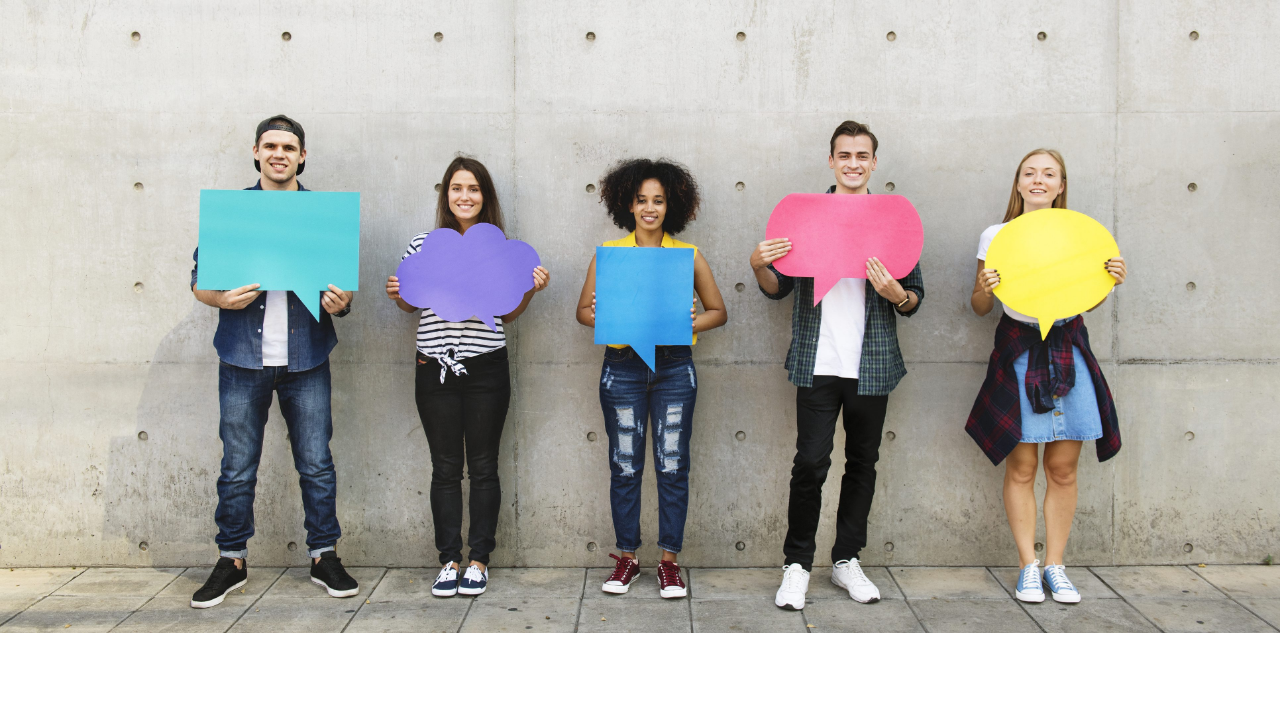
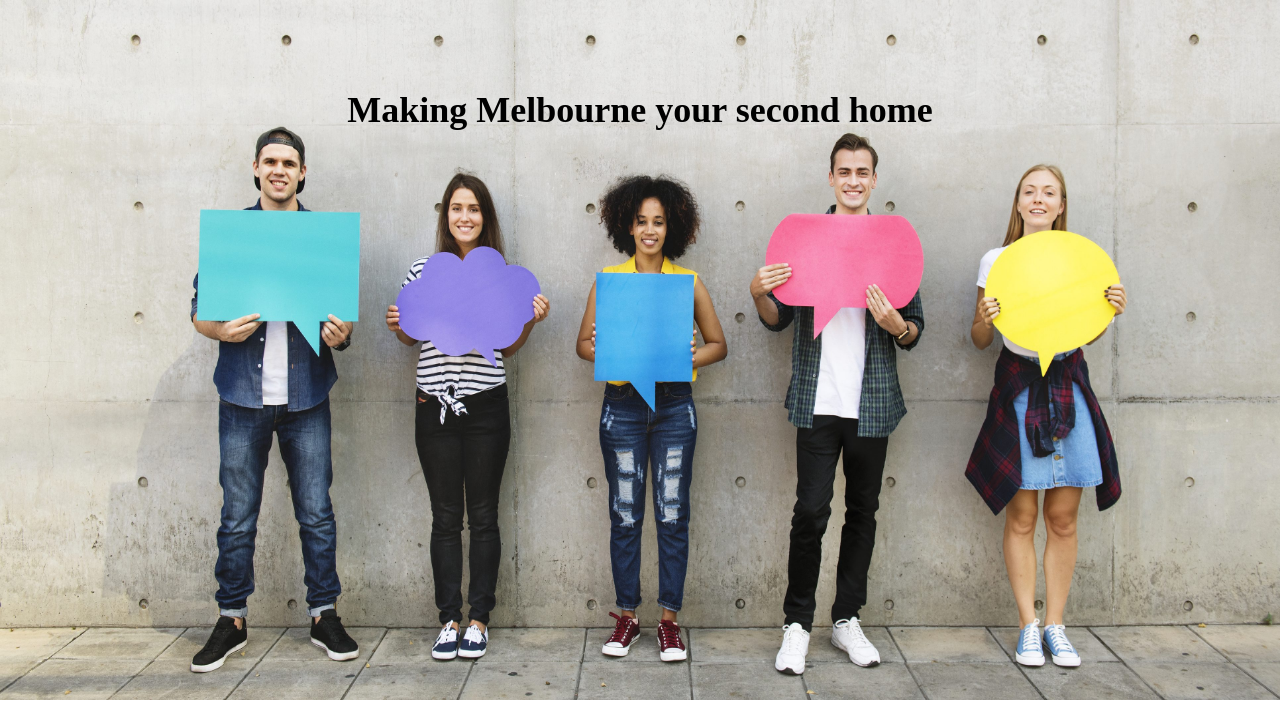
Before and after one commit to aiden-krain/tp13-IE-Project, a Flask app: template templates/home.html in a window 1280 px wide. Shown: the part 77-800 px from the top of the page. Run offline with Flask 2, Linux system fonts and the light colour scheme; the template is opened without the code that fills it, so the values that code supplies are empty.

Commit message:
Home screen updated with slogan

```diff
--- a/static/css/style.css
+++ b/static/css/style.css
@@ -121,6 +121,17 @@ input[type=checkbox]:checked ~ .menu{
   text-align: center;
   color: white;
 }
+
+.homeContainer {
+ width:100%;
+ height:700px;
+ position: relative;
+ background-image: url("/static/images/int_student.jpg");
+ background-size: 100% 100%;
+ font-size: large;
+ text-align: center;
+ line-height: 220px;
+}
 /* Centered text */
 .centered {
   position: absolute;
--- a/templates/home.html
+++ b/templates/home.html
@@ -9,8 +9,8 @@
  </head>
   <body>
   {% include 'Nav Bar.html' %}
-  <div class="container">
-     <img src="{{url_for('static', filename='images/int_student.jpg')}}"  style="width:100%;">
+  <div class="homeContainer">
+      <h1 style="color: black">Making Melbourne your second home</h1>
    </div>
 </body>
 </html>
```
